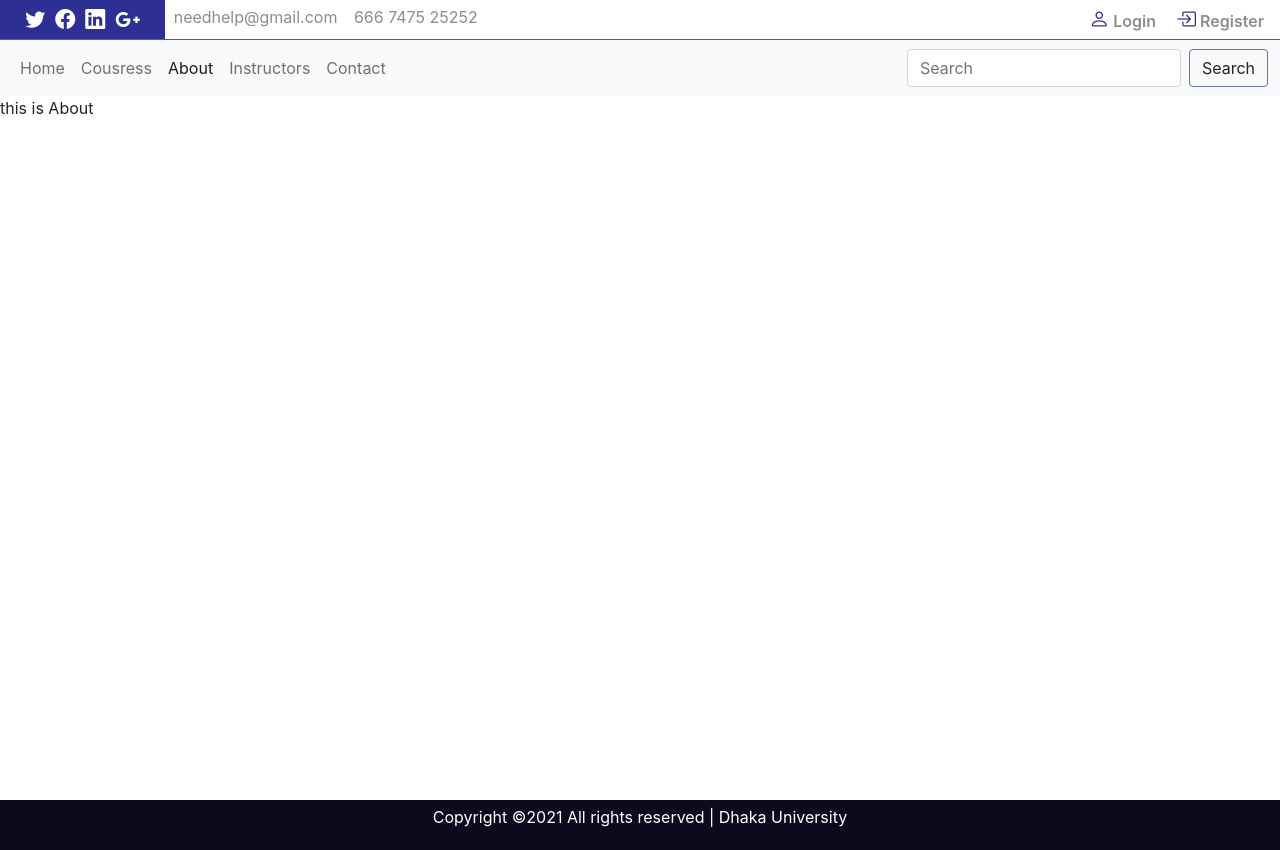
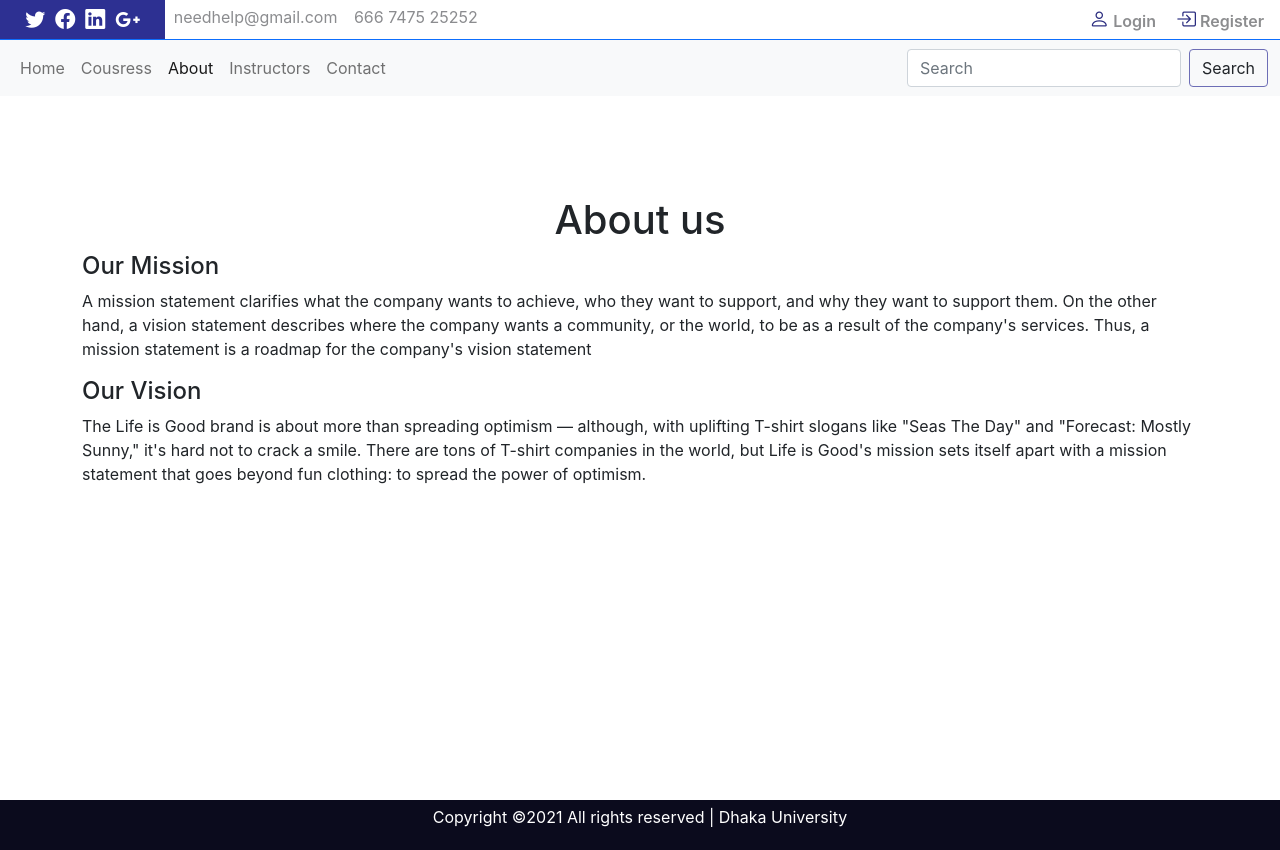
Before and after one commit to masudRana88/university-website, a React (Create React App) app: page /about in a window 1280 px wide. Built offline with nearby package versions, Linux system fonts and the light colour scheme.

Commit message:
about pages is add

```diff
--- a/src/components/PopulerCourses/PopulerCourses.js
+++ b/src/components/PopulerCourses/PopulerCourses.js
@@ -9,7 +9,7 @@ const PopulerCourses = () => {
     return (
         <div className="container coursess-container">
             <h6 className="text-center section-name">Popular Courses</h6>
-            <h1 className="text-center section-title">Lets Brows All Catagori</h1>
+            <h1 className="text-center section-title">Lets Browes All Catagory</h1>
             <div className="row row-cols-1 row-cols-md-2 g-4">
                 {
                     populerCources.map(course =><div key={course.id} className="col">
@@ -18,7 +18,7 @@ const PopulerCourses = () => {
                             <div className="card-body">
                                 <h5 className="card-title">{course.title}</h5>
                                 <p className="card-text">{course.description.slice(0, 150)}...</p>
-                                <Link to="home">
+                                <Link to="/courses">
                                     <button type="button" className="get-started-button">Read More<i className="bi bi-chevron-compact-right"></i></button>
                                 </Link>
                             </div>
--- /dev/null
+++ b/src/pages/About/About.css
@@ -0,0 +1,4 @@
+.about-us{
+    margin-top: 100px;
+    margin-bottom: 100px;
+}
--- a/src/pages/About/About.js
+++ b/src/pages/About/About.js
@@ -1,9 +1,21 @@
 import React from 'react';
-
+import './About.css'
 const About = () => {
     return (
-        <div>
-           this is About
+        <div className="about-us container">
+            <div>
+                <h1 className="setcion-name text-center">About us</h1>
+            </div>
+            <h4>Our Mission</h4>
+            <p>
+                A mission statement clarifies what the company wants to achieve, who they want to support, and why they want to support them. On the other hand, a vision statement describes where the company wants a community, or the world, to be as a result of the company's services. Thus, a mission statement is a roadmap for the company's vision statement
+            </p>
+            <h4>Our Vision</h4>
+            <p>
+                The Life is Good brand is about more than spreading optimism — although, with uplifting T-shirt slogans like "Seas The Day" and "Forecast: Mostly Sunny," it's hard not to crack a smile.
+
+                There are tons of T-shirt companies in the world, but Life is Good's mission sets itself apart with a mission statement that goes beyond fun clothing: to spread the power of optimism.
+            </p>
         </div>
     );
 };
```
